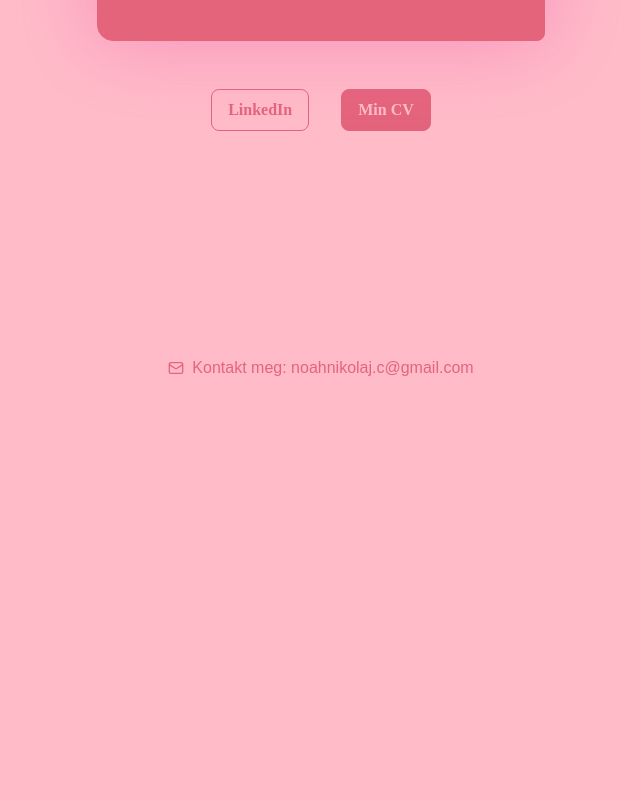
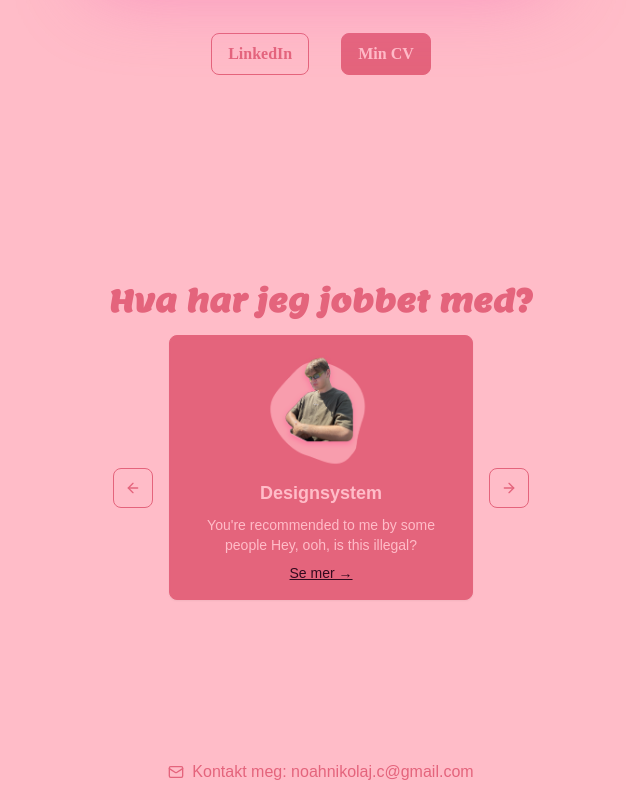
Before and after one commit to Noahnikolaj/Noahnikolaj.no, a Next.js app: page / in a window 1280 px wide. Shown: the part 476-1276 px from the top of the page, without its empty margins (319-959 px from the left). Before the commit the page ends 872 px from the top, so only its background shows below. Built offline with nearby package versions, Linux system fonts and the light colour scheme; a web font is replaced by a local one.

Commit message:
Merge remote-tracking branch 'origin/main'
Added simple carosel but needs fixes

```diff
--- a/package.json
+++ b/package.json
@@ -10,10 +10,12 @@
   },
   "dependencies": {
     "@radix-ui/react-dropdown-menu": "^2.1.6",
-    "@radix-ui/react-slot": "^1.1.2",
+    "@radix-ui/react-slot": "^1.2.3",
     "class-variance-authority": "^0.7.1",
     "clsx": "^2.1.1",
-    "embla-carousel-react": "^8.5.2",
+    "embla-carousel-autoplay": "^8.6.0",
+    "embla-carousel-react": "^8.6.0",
+    "embla-carousel-wheel-gestures": "^8.0.2",
     "lucide-react": "^0.475.0",
     "next": "^15.2.4",
     "next-themes": "^0.4.4",
--- a/src/app/page.tsx
+++ b/src/app/page.tsx
@@ -13,9 +13,26 @@ import {ModeToggle} from "@/components/ModeToggle";
 import Link from "next/link";
 import Image from "next/image";
 import {MailIcon } from "lucide-react";
+import Autoplay from "embla-carousel-autoplay"
+import { WheelGesturesPlugin } from "embla-carousel-wheel-gestures"
+import {Carousel, CarouselContent, CarouselItem, CarouselNext, CarouselPrevious} from "@/components/ui/carousel";
+
 
 
 const Page = () => {
+
+    const plugin = React.useRef(
+        Autoplay({ delay: 4000, stopOnInteraction: false}) // The times it takes for the carousel to rotate
+    )
+
+    const wheelGestures = WheelGesturesPlugin()
+
+    /* The projects displayed in the carosel */
+    const projects = [
+        { title: "Nettside",content: "My name is Pink and I'm really glad to meet you", image: "/projectphotos/img.png", link: "/projects/1" },
+        { title: "Designsystem",content: "You're recommended to me by some people\n" + "Hey, ooh, is this illegal?", image: "/projectphotos/img.png", link: "/projects/2" },
+        { title: "En annen side",content: "Hey, ooh, it feels illegal (Ha)\n" + "I've suffered quite a few times with paranoia\n" + "Oh, what's your name? I don't know what I should call ya", image: "/projectphotos/img.png", link: "/projects/3" },
+    ];
 
     return (
     <div className="flex flex-col min-h-screen">
@@ -24,7 +41,7 @@ const Page = () => {
         </div>
 
         <div className="flex flex-col items-center justify-center min-h-screen bg-background">
-            <header className="text-center my-12">
+            <header className="text-center my-5">
                 <h1 className="text-4xl font-light text-primary" style={{ fontFamily: "lemon" }}> <span className="font-bold">Hei Hei</span>{""}
                     <ReactTyped startWhenVisible
                     strings={[", hvem er jeg"]}
@@ -87,9 +104,39 @@ const Page = () => {
                 </button>
                 </div>
 
+                <div className="mt-52 space-x-16">
+                    <h2 className="text-3xl font-light text-primary mb-2" style={{ fontFamily: "lemon" }}> <span className="font-bold">Hva har jeg jobbet med?</span></h2>
+                    <Carousel
+                        plugins={[plugin.current, wheelGestures]}
+                        opts={{ loop: true }}
+                        className="w-full max-w-xs flex justify-center mt-2"
+                        onMouseEnter={() => plugin.current.stop()}
+                        onMouseLeave={() => plugin.current.play()}
+                    >
+                        <CarouselContent>
+                            {projects.map((project, index) => (
+                                <CarouselItem key={index}>
+                                    <div className="p-2 hover:scale-105 transition-all cursor-pointer">
+                                        <Card>
+                                            <CardContent className="flex flex-col items-center justify-center p-4 gap-2 text-center">
+                                                <Image src={project.image} alt={project.title} width={120} height={120} className="rounded-lg" />
+                                                <h3 className="text-lg font-bold text-secondary">{project.title}</h3>
+                                                <p className="text-sm text-secondary">{project.content}</p>
+                                                <Link href={project.link} className="text-sm text-chart-2 underline">Se mer →</Link>
+                                            </CardContent>
+                                        </Card>
+                                    </div>
+                                </CarouselItem>
+                            ))}
+                        </CarouselContent>
+                        <CarouselPrevious />
+                        <CarouselNext />
+                    </Carousel>
+                </div>
+
             </main>
 
-            <footer className="mt-auto text-center text-primary flex items-center justify-center gap-2 py-4">
+            <footer className="mt-24 text-center text-primary flex items-center justify-center gap-2 py-4">
                 <MailIcon size={16} />
                 <span>Kontakt meg: noahnikolaj.c@gmail.com</span>
             </footer>
--- a/src/components/ui/carousel.tsx
+++ b/src/components/ui/carousel.tsx
@@ -206,7 +206,7 @@ const CarouselPrevious = React.forwardRef<
       variant={variant}
       size={size}
       className={cn(
-        "absolute  h-8 w-8 rounded-full",
+        "absolute  h-10 w-10 rounded-lg",
         orientation === "horizontal"
           ? "-left-12 top-1/2 -translate-y-1/2"
           : "-top-12 left-1/2 -translate-x-1/2 rotate-90",
@@ -235,7 +235,7 @@ const CarouselNext = React.forwardRef<
       variant={variant}
       size={size}
       className={cn(
-        "absolute h-8 w-8 rounded-full",
+        "absolute h-10 w-10 rounded-lg",
         orientation === "horizontal"
           ? "-right-12 top-1/2 -translate-y-1/2"
           : "-bottom-12 left-1/2 -translate-x-1/2 rotate-90",
```
Also changed, not shown: public/projectphotos/img.png (added), 1 other file (tests, documents, lock files or other folders).
